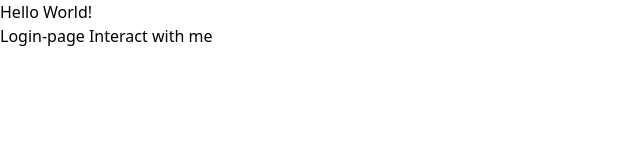
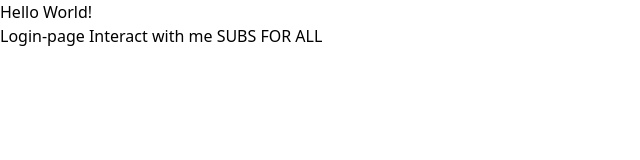
Before and after one commit to brutalnessities/Torgs-Subs, a plain HTML site: page index.html in a window 1280 px wide. Shown: the whole page, without its empty margins (0-640 px from the left). Drawn offline with nearby package versions, Linux system fonts and the light colour scheme.

Commit message:
Update index.html

```diff
--- a/index.html
+++ b/index.html
@@ -4,4 +4,5 @@
 <h1>Hello World!</h1>
 <a href="https://brutalnessities.github.io/login-page/">Login-page</a>
 <a href="https://brutalnessities.github.io/interaction/">Interact with me</a>
+<a href="https://brutalnessities.github.io/homepage/">SUBS FOR ALL</a>
 </body>
```
